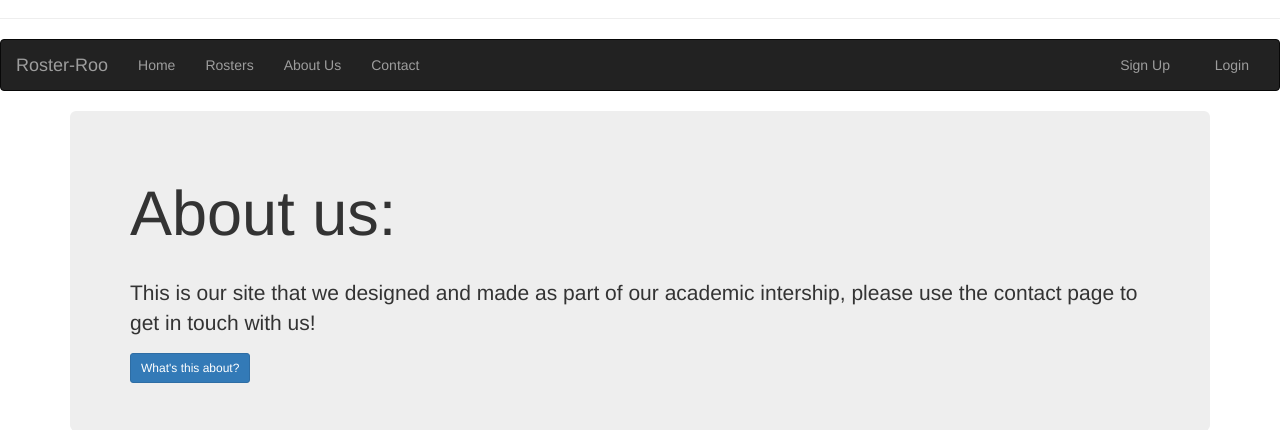
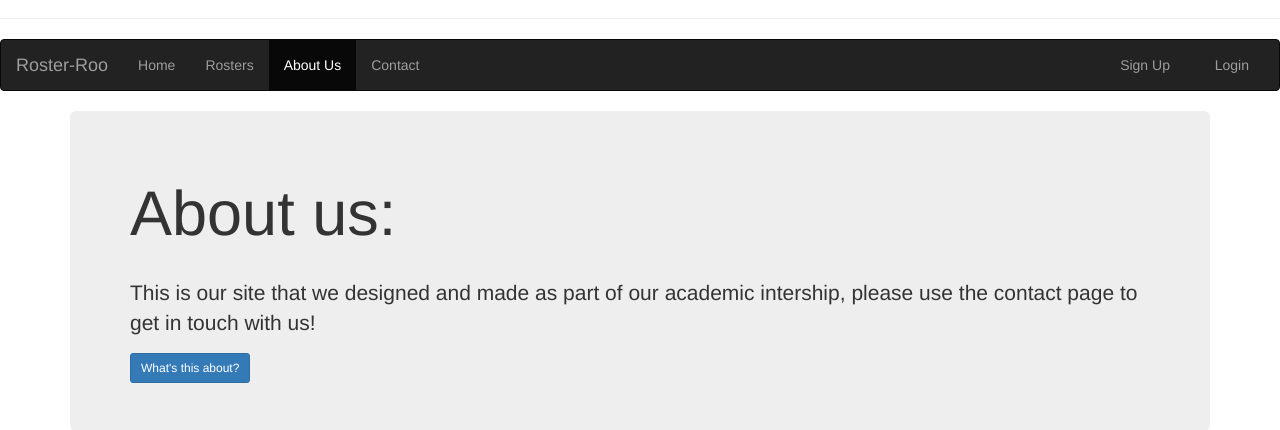
Before and after one commit to Maroxide/Roster-Roo, a PHP site: page /about in a window 1280 px wide. Shown: the part 341-771 px from the top of the page. Run offline with PHP 8.4, Linux system fonts and the light colour scheme; some libraries are stand-ins or nearby versions; some web fonts are replaced.

Commit message:
Update about.php

```diff
--- a/about.php
+++ b/about.php
@@ -54,7 +54,7 @@ header("Location:User.php");
           <ul class="nav navbar-nav">
             <li><a href="http://rosterroo.site88.net/index.php">Home</a></li>
              <li><a href="list">Rosters</a></li>
-            <li  class="http://rosterroo.site88.net/about.php"><a href="about">About Us</a></li>
+            <li  class="active"><a href="http://rosterroo.site88.net/about.php">About Us</a></li>
             <li><a href="http://rosterroo.site88.net/contact.php">Contact</a></li>
           </ul>
           <ul class="nav navbar-nav navbar-right">
```
